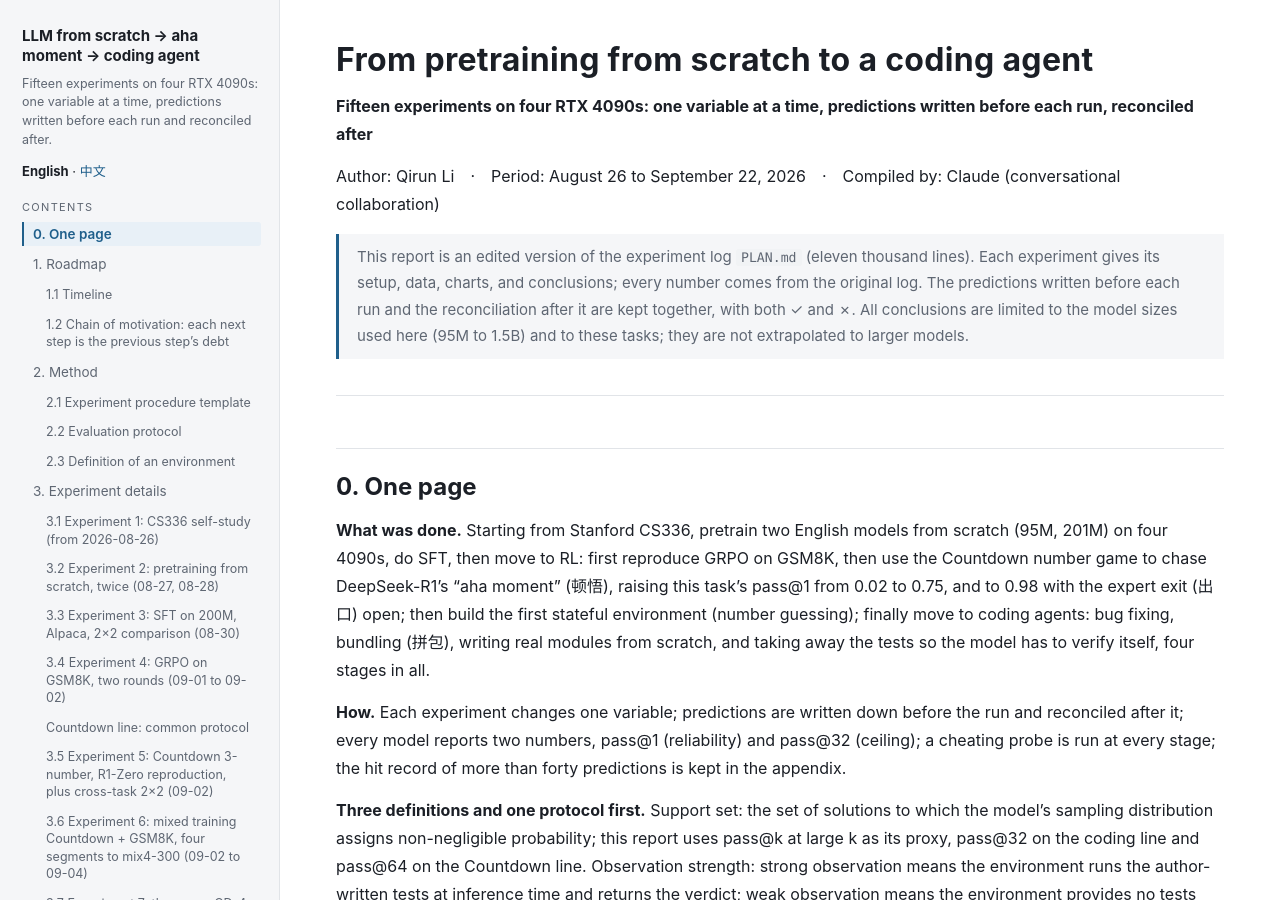
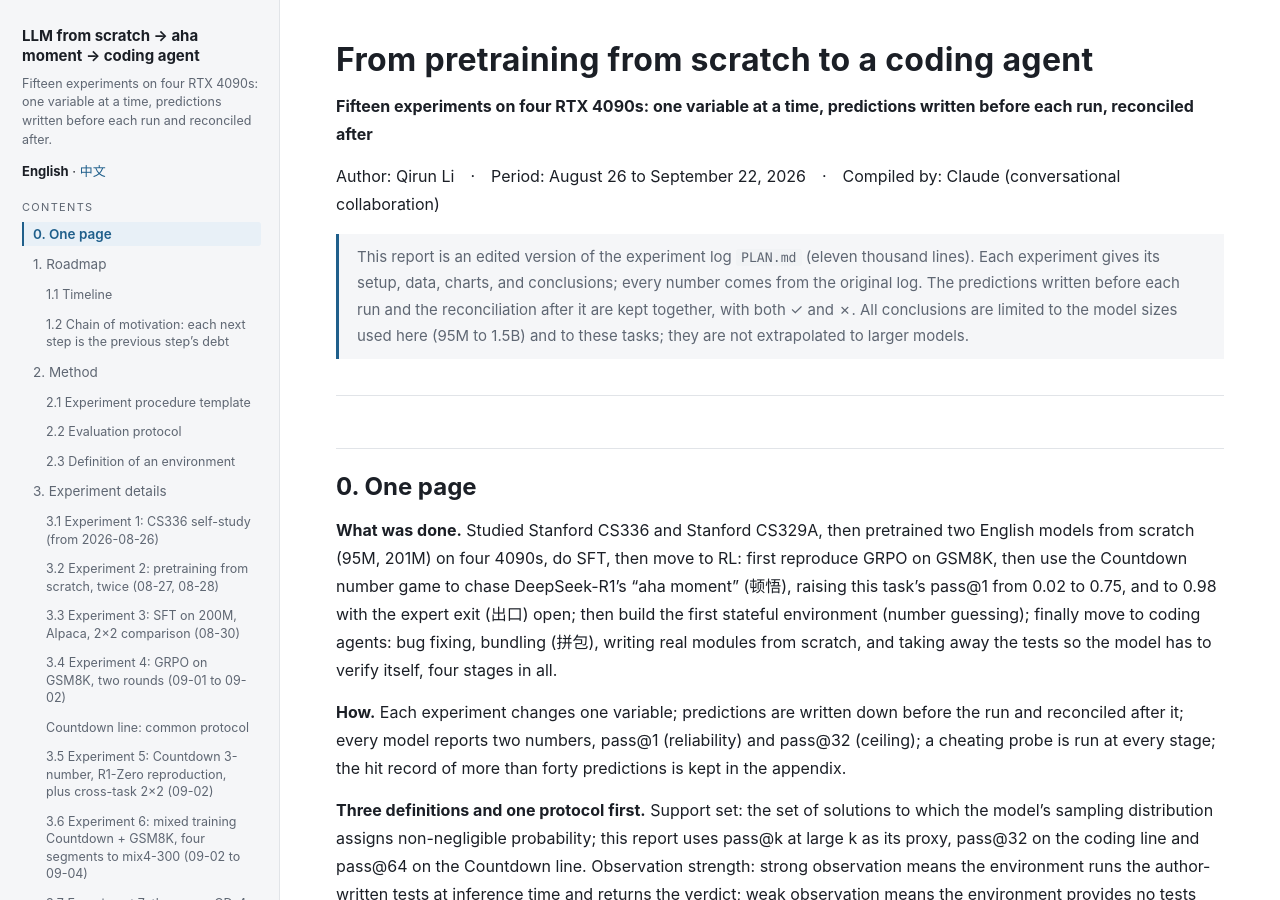
Before and after one commit to bethehand/lab1-llm-scratch-to-aha-moment-to-coding-agent, a Jekyll site: the page built from docs/en/index.md, in a window 1280 px wide and 900 px high. Built offline with Jekyll 4.4.1, drawn with Linux system fonts in a browser that asks for light colours; our own code applies the rules of GitHub Pages for plain Markdown files.

Commit message:
docs: one-page opening mentions CS336 and CS329A

```diff
--- a/docs/en/index.md
+++ b/docs/en/index.md
@@ -17,7 +17,7 @@ Author: Qirun Li　·　Period: August 26 to September 22, 2026　·　Compiled
 
 ## 0. One page
 
-**What was done.** Starting from Stanford CS336, pretrain two English models from scratch (95M, 201M) on four 4090s, do SFT, then move to RL: first reproduce GRPO on GSM8K, then use the Countdown number game to chase DeepSeek-R1's "aha moment" (顿悟), raising this task's pass@1 from 0.02 to 0.75, and to 0.98 with the expert exit (出口) open; then build the first stateful environment (number guessing); finally move to coding agents: bug fixing, bundling (拼包), writing real modules from scratch, and taking away the tests so the model has to verify itself, four stages in all.
+**What was done.** Studied Stanford CS336 and Stanford CS329A, then pretrained two English models from scratch (95M, 201M) on four 4090s, do SFT, then move to RL: first reproduce GRPO on GSM8K, then use the Countdown number game to chase DeepSeek-R1's "aha moment" (顿悟), raising this task's pass@1 from 0.02 to 0.75, and to 0.98 with the expert exit (出口) open; then build the first stateful environment (number guessing); finally move to coding agents: bug fixing, bundling (拼包), writing real modules from scratch, and taking away the tests so the model has to verify itself, four stages in all.
 
 **How.** Each experiment changes one variable; predictions are written down before the run and reconciled after it; every model reports two numbers, pass@1 (reliability) and pass@32 (ceiling); a cheating probe is run at every stage; the hit record of more than forty predictions is kept in the appendix.
 
```
Also changed, not shown: docs/zh/index.md (+1 -1 lines).
